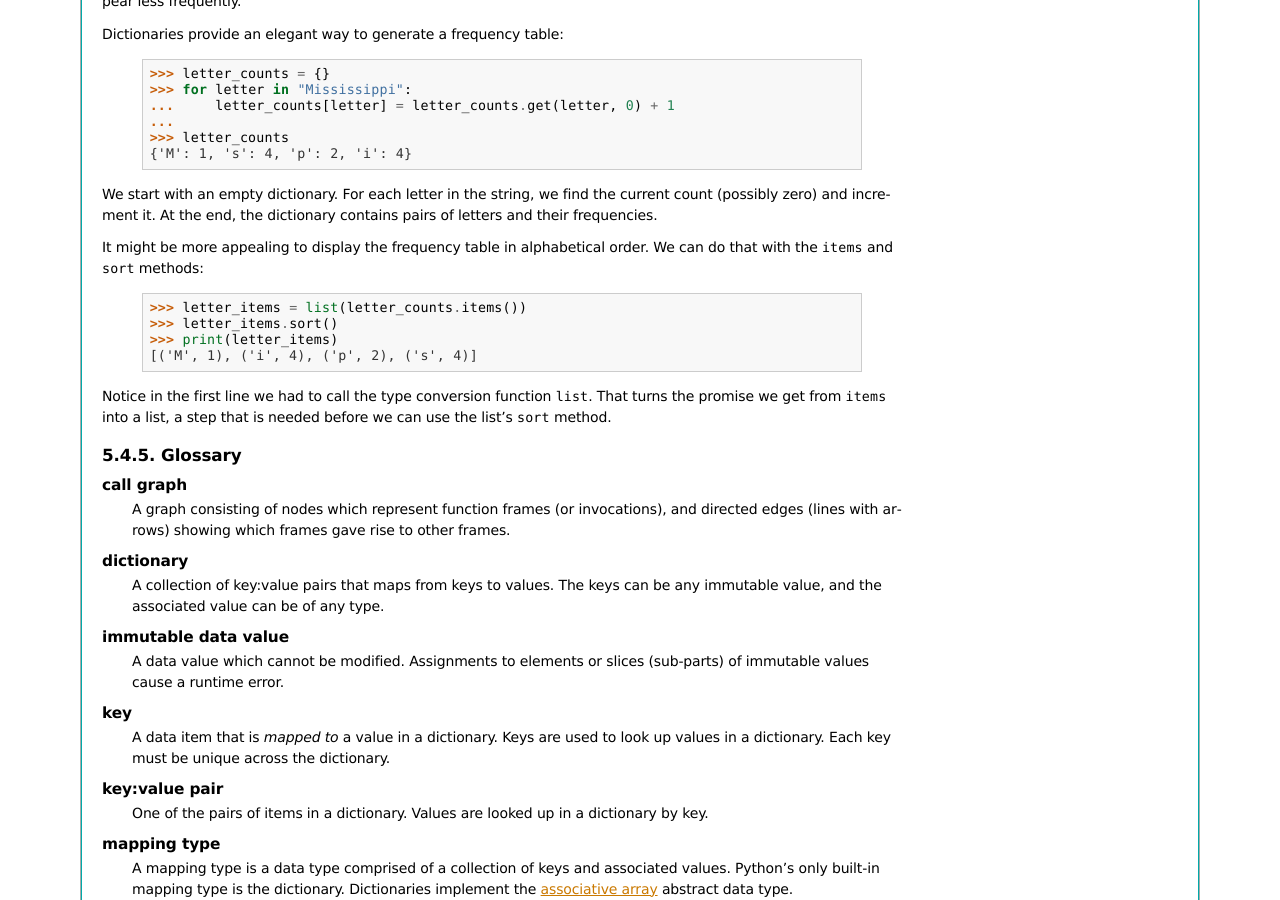
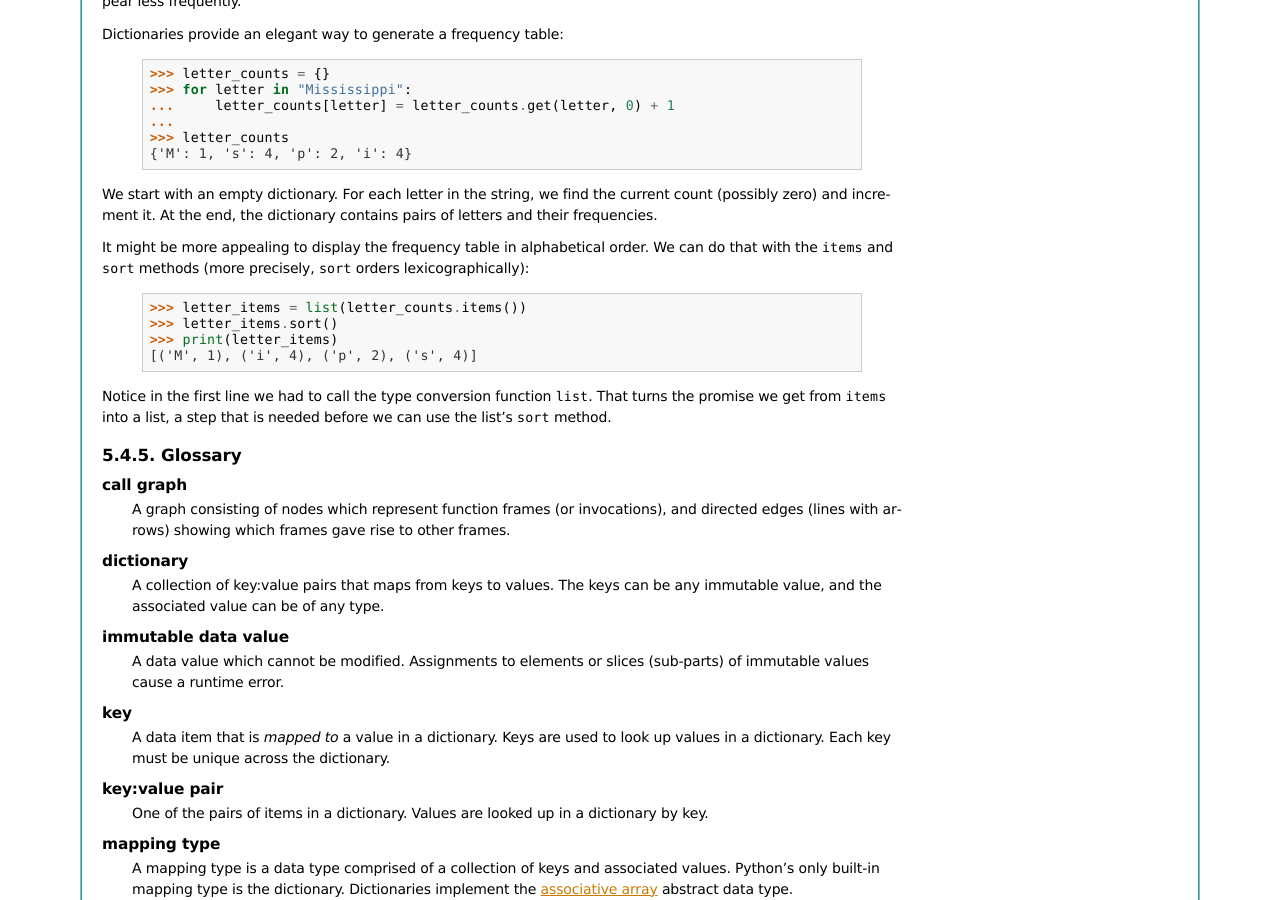
Before and after one commit to HowToThink/HowToThink, a Sphinx documentation site: the page built from source/PvL_05.rst, in a window 1280 px wide and 900 px high, scrolled down 39450 px. Built offline with Sphinx 7.4.7, drawn with Linux system fonts in a browser that asks for light colours; formulas are drawn with MathJax 3.

Commit message:
Minor bugfixes for chapter 5 (#18)
* Minor cleanup of chapter 5

```diff
--- a/source/PvL_05.rst
+++ b/source/PvL_05.rst
@@ -3028,7 +3028,8 @@ current count (possibly zero) and increment it. At the end, the dictionary
 contains pairs of letters and their frequencies.
 
 It might be more appealing to display the frequency table in alphabetical order. We
-can do that with the ``items`` and ``sort`` methods:
+can do that with the ``items`` and ``sort`` methods (more precisely, ``sort`` orders
+lexicographically):
 
     .. sourcecode:: python3
 
```
Also changed, not shown: other parts of source/PvL_05.rst (+2 -2 lines).
